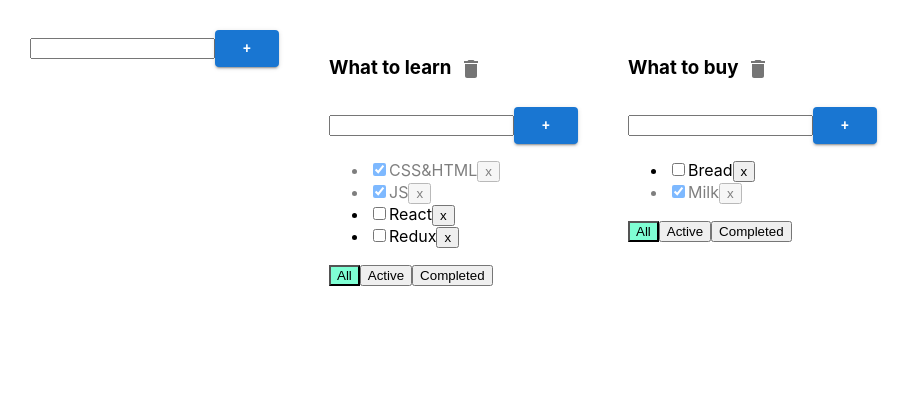
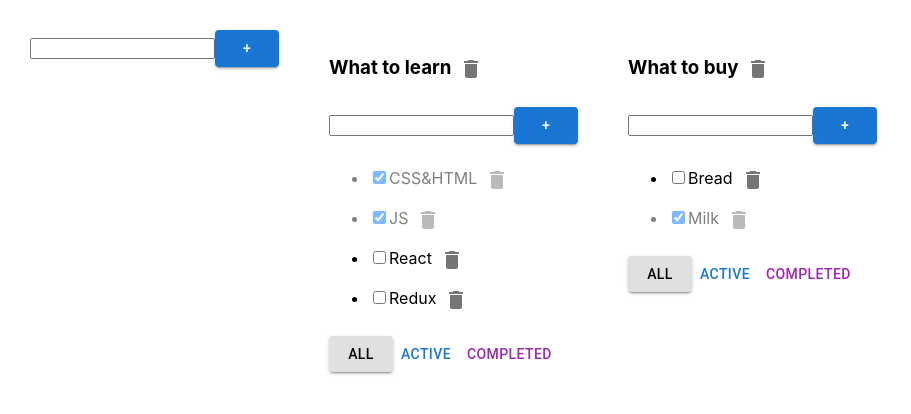
Before and after one commit to andrew-matt/todolist-study, a React (Create React App) app: page / in a window 1280 px wide. Shown: the top 414 px of the page, without its empty margins (0-911 px from the left). Built offline with nearby package versions, Linux system fonts and the light colour scheme.

Commit message:
add buttons-mui

```diff
--- a/src/Todolist.tsx
+++ b/src/Todolist.tsx
@@ -2,7 +2,7 @@ import React, {ChangeEvent} from "react";
 import {FilterValuesType} from "./App";
 import {AddItemForm} from "./AddItemForm";
 import {EditableSpan} from "./EditableSpan";
-import {IconButton} from "@mui/material";
+import {Button, IconButton} from "@mui/material";
 import {Delete} from "@mui/icons-material";
 
 export type TasksPropsType = {
@@ -54,7 +54,7 @@ export function Todolist(props: TodolistPropsType) {
             <h3>
                 <EditableSpan title={props.title} onChange={onChangeTodolistTitle}/>
                 <IconButton onClick={removeTodolist}>
-                    <Delete />
+                    <Delete/>
                 </IconButton>
             </h3>
             <AddItemForm addItem={addTask}/>
@@ -71,21 +71,26 @@ export function Todolist(props: TodolistPropsType) {
                         return <li key={t.id} className={t.isDone ? "is-done" : ""}>
                             <input onChange={onChangeHandler} type="checkbox" checked={t.isDone}/>
                             <EditableSpan title={t.title} onChange={onChangeTitleHandler}/>
-                            <button onClick={onRemoveHandler}>x</button>
+                            <IconButton onClick={onRemoveHandler}>
+                                <Delete/>
+                            </IconButton>
                         </li>
                     })
                 }
             </ul>
             <div>
-                <button className={props.filter === "all" ? "active-filter" : ""}
+                <Button color={"inherit"}
+                        variant={props.filter === "all" ? "contained" : "text"}
                         onClick={onAllClickHandler}>All
-                </button>
-                <button className={props.filter === "active" ? "active-filter" : ""}
+                </Button>
+                <Button color={"primary"}
+                        variant={props.filter === "active" ? "contained" : "text"}
                         onClick={onActiveClickHandler}>Active
-                </button>
-                <button className={props.filter === "completed" ? "active-filter" : ""}
+                </Button>
+                <Button color={"secondary"}
+                        variant={props.filter === "completed" ? "contained" : "text"}
                         onClick={onCompletedClickHandler}>Completed
-                </button>
+                </Button>
             </div>
         </div>
     )
```
